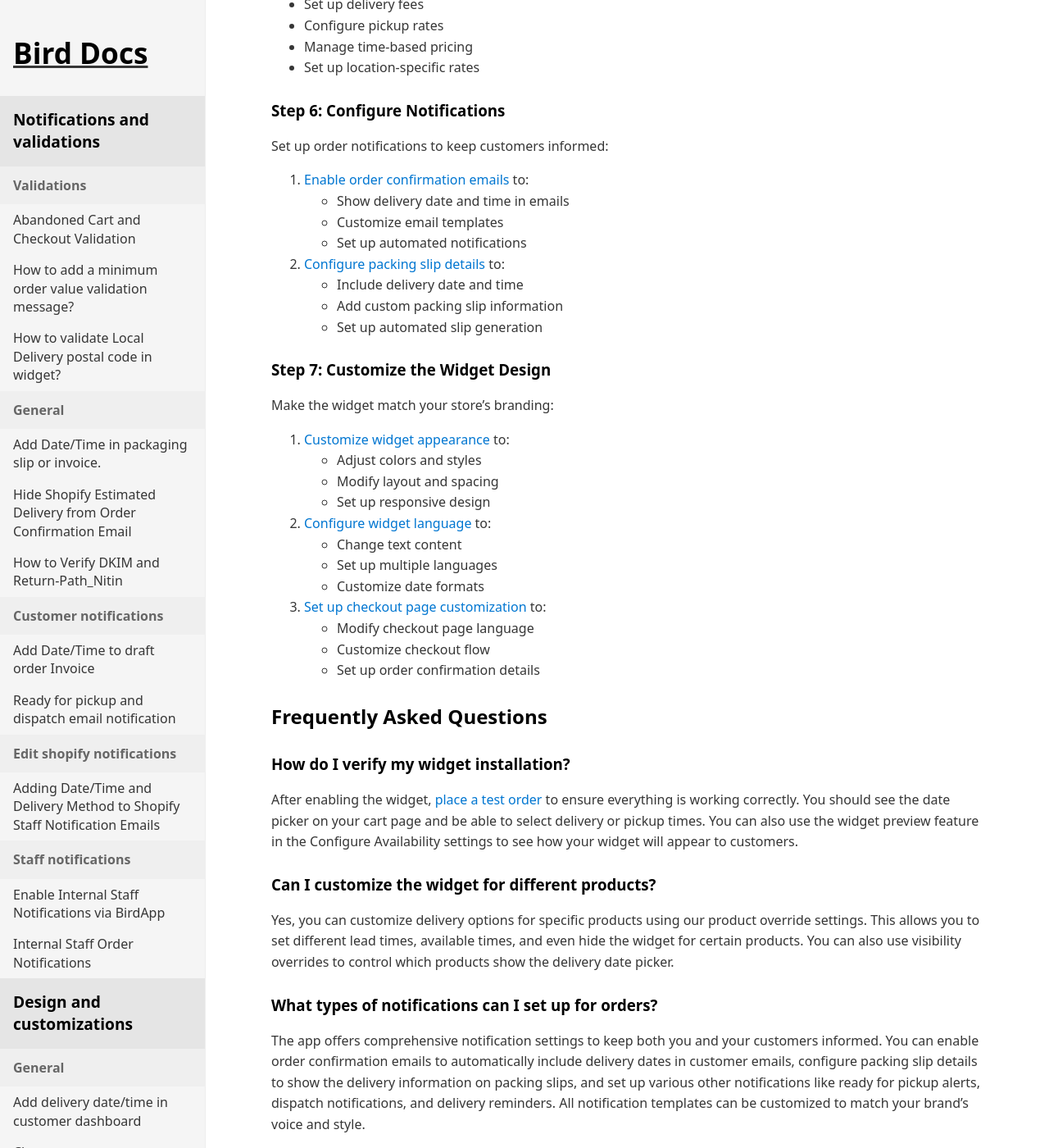
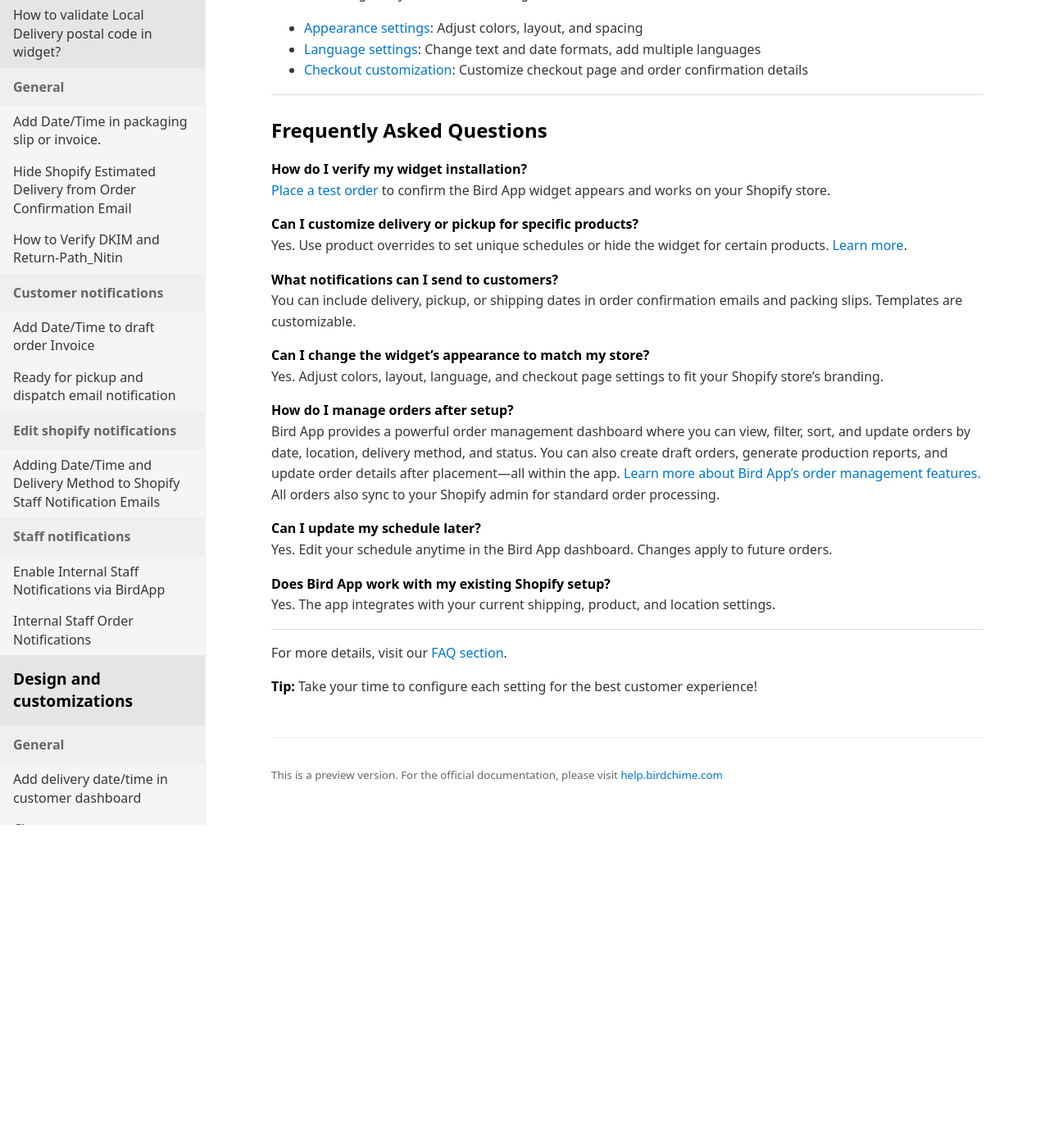
Before and after one commit to atinder/bird-docs, a Jekyll site: the page built from docs/getting-started/getting-started-with-widget/get-started-with-app-setup-1bbe1515-5d83-45a9-aca0-e021122944f2.md, in a window 1280 px wide and 1400 px high, scrolled down 1876 px. Shown: the whole window at 82% size. Built offline with Jekyll 4.4.1, drawn with Linux system fonts in a browser that asks for light colours; after the commit the page ends 2882 px from its top, so only the background shows below that; some of the changed text lies outside the part shown.

Commit message:
Update get-started-with-app-setup-1bbe1515-5d83-45a9-aca0-e021122944f2.md

```diff
--- a/docs/getting-started/getting-started-with-widget/get-started-with-app-setup-1bbe1515-5d83-45a9-aca0-e021122944f2.md
+++ b/docs/getting-started/getting-started-with-widget/get-started-with-app-setup-1bbe1515-5d83-45a9-aca0-e021122944f2.md
@@ -11,119 +11,102 @@
 
 # Getting Started: How to Set Up the Bird App Pickup and Delivery Widget on Shopify
 
-Welcome to Bird App Pickup and Delivery! This guide will help you set up your Shopify delivery app in a few easy steps — from installing the widget to configuring your store's delivery or pickup settings. By the end of this guide, you'll have a fully functional delivery date picker on your Shopify store.
+Welcome! This guide will help you quickly set up the Bird App Pickup and Delivery widget on your Shopify store. Follow these steps to enable delivery and pickup options for your customers.
 
-## Steps to Set Up Bird App Pickup and Delivery on Shopify
+---
 
-### Step 1: Enable the Widget in Your Theme
-First, you need to add the Bird App Pickup and Delivery widget to your Shopify theme. This step will make the delivery date picker visible on your store's cart page.
+## 1. Enable the Widget in Your Theme
+Add the Bird App widget to your Shopify theme so customers can select delivery or pickup dates at checkout.
 
-[Read our detailed guide on enabling the app in your theme](https://help.birdchime.com/en-us/article/enable-the-app-in-your-theme-450cbp/) to learn how to:
-- Access the widget placement settings
-- Select your theme for widget installation
-- Enable the app embed section
-- Verify the widget installation
+- [How to enable the widget in your theme](https://help.birdchime.com/en-us/article/enable-the-app-in-your-theme-450cbp/)
+- Access widget placement settings
+- Select your theme and enable the app embed
+- Verify installation: Use the widget preview or place a test order to confirm the date picker appears
 
-### Step 2: Configure Your Store's Schedule
-Choose the appropriate schedule configuration based on your business needs:
+---
 
-#### Option A: Same Schedule for All Locations
-If all your store locations operate on the same schedule, [follow this guide](https://help.birdchime.com/en-us/article/i-have-same-schedule-for-all-locations-13ukhrg/) to:
-- Set up a unified delivery and pickup schedule
-- Configure preparation times
-- Set up blockout dates
-- Manage product-specific delivery rules
+## 2. Configure Your Store's Schedule
+Choose how your store's delivery/pickup schedule works:
 
-#### Option B: Different Schedules per Location
-If your locations have different operating hours, [use this guide](https://help.birdchime.com/en-us/article/i-have-different-schedule-for-different-location-1f6j2p0/) to:
-- Configure location-specific schedules
-- Set up individual preparation times
-- Manage location-specific blockout dates
-- Handle location-based delivery rules
+**A. Same Schedule for All Locations**
+[Guide](https://help.birdchime.com/en-us/article/i-have-same-schedule-for-all-locations-13ukhrg/)
+- Set a unified delivery/pickup schedule
+- Configure preparation times and blockout dates
+- Product availability: Choose which products are eligible for delivery/pickup (e.g., exclude large items from delivery)
 
-### Step 3: Set Up Shipping Options
-Configure your shipping settings to ensure smooth delivery operations:
+**B. Different Schedules per Location**
+[Guide](https://help.birdchime.com/en-us/article/i-have-different-schedule-for-different-location-1f6j2p0/)
+- Set unique schedules, preparation times, and blockout dates for each location
 
-[Configure your shipping settings](https://help.birdchime.com/en-us/article/shipping-198gsjt/) to:
-- Set up shipping zones
-- Configure shipping rates
-- Manage shipping methods
-- Set up delivery timeframes
+---
 
-### Step 4: Configure Product-Specific Settings
-Customize delivery options for specific products:
+## 3. Set Up Shipping Calendar
+Configure your shipping calendar to let customers select shipping dates at checkout.
 
-1. [Set up schedule overrides](https://help.birdchime.com/en-us/article/product-override-g2yfl9/) to:
-   - Configure product-specific lead times
-   - Set custom available times
-   - Manage preparation times per product
+- [Shipping calendar setup](https://help.birdchime.com/en-us/article/shipping-198gsjt/)
+- Set available shipping days and cut-off times
+- Block out unavailable dates
+- Apply the same options as local delivery/pickup (no shipping zones/rates here)
 
-2. [Configure visibility overrides](https://help.birdchime.com/en-us/article/hide-or-show-widget-for-certain-products-only-14nf3pv/) to:
-   - Show or hide the widget for specific products
-   - Manage product-specific delivery options
-   - Set up product-based restrictions
+---
 
-### Step 5: Set Up Delivery and Pickup Rates
-[Configure your rates](https://help.birdchime.com/en-us/article/rates-control-jjcrrp/) to:
-- Set up delivery fees
-- Configure pickup rates
-- Manage time-based pricing
-- Set up location-specific rates
+## 4. Product-Specific Settings
+Customize delivery/pickup/shipping for specific products:
 
-### Step 6: Configure Notifications
-Set up order notifications to keep customers informed:
+- [Product schedule overrides](https://help.birdchime.com/en-us/article/product-override-g2yfl9/): Set unique lead times or available days for certain products
+- [Product visibility overrides](https://help.birdchime.com/en-us/article/hide-or-show-widget-for-certain-products-only-14nf3pv/): Show/hide the widget for specific products
 
-1. [Enable order confirmation emails](https://help.birdchime.com/en-us/article/enable-order-confirmation-email-with-slot-date-and-time-iju71t/) to:
-   - Show delivery date and time in emails
-   - Customize email templates
-   - Set up automated notifications
+---
 
-2. [Configure packing slip details](https://help.birdchime.com/en-us/article/add-datetime-in-packaging-slip-m9smdk/) to:
-   - Include delivery date and time
-   - Add custom packing slip information
-   - Set up automated slip generation
+## 5. Set Up Delivery, Pickup & Shipping Rates
+Configure how much you charge for each service:
 
-### Step 7: Customize the Widget Design
-Make the widget match your store's branding:
+- [Rates setup guide](https://help.birdchime.com/en-us/article/rates-control-jjcrrp/): Multiple ways to set up delivery, pickup, and shipping rates. See the guide for all available options.
 
-1. [Customize widget appearance](https://help.birdchime.com/en-us/article/how-to-customize-the-widget-look-1t5c07x/) to:
-   - Adjust colors and styles
-   - Modify layout and spacing
-   - Set up responsive design
+---
 
-2. [Configure widget language](https://help.birdchime.com/en-us/article/how-to-change-the-widget-language-11stcld/) to:
-   - Change text content
-   - Set up multiple languages
-   - Customize date formats
+## 6. Configure Notifications & Packing Slips
+Keep customers informed about their orders:
 
-3. [Set up checkout page customization](https://help.birdchime.com/en-us/article/setup-checkout-page-as-our-demo-1xddwhq/) to:
-   - Modify checkout page language
-   - Customize checkout flow
-   - Set up order confirmation details
+- [Order confirmation emails](https://help.birdchime.com/en-us/article/enable-order-confirmation-email-with-slot-date-and-time-iju71t/): Show selected date/time in confirmation emails (customizable templates)
+- [Packing slip details](https://help.birdchime.com/en-us/article/add-datetime-in-packaging-slip-m9smdk/): Add delivery/pickup date and time to packing slips (manual setup required)
+
+---
+
+## 7. Customize Widget Design
+Match the widget to your store's branding:
+
+- [Appearance settings](https://help.birdchime.com/en-us/article/how-to-customize-the-widget-look-1t5c07x/): Adjust colors, layout, and spacing
+- [Language settings](https://help.birdchime.com/en-us/article/how-to-change-the-widget-language-11stcld/): Change text and date formats, add multiple languages
+- [Checkout customization](https://help.birdchime.com/en-us/article/setup-checkout-page-as-our-demo-1xddwhq/): Customize checkout page and order confirmation details
+
+---
 
 ## Frequently Asked Questions
 
-### How do I verify my widget installation?
-After enabling the widget, [place a test order](https://help.birdchime.com/en-us/article/place-a-test-order-13fhz0a/) to ensure everything is working correctly. You should see the date picker on your cart page and be able to select delivery or pickup times. You can also use the widget preview feature in the Configure Availability settings to see how your widget will appear to customers.
+**How do I verify my widget installation?**
+[Place a test order](https://help.birdchime.com/en-us/article/place-a-test-order-13fhz0a/) to confirm the Bird App widget appears and works on your Shopify store.
 
-### Can I customize the widget for different products?
-Yes, you can customize delivery options for specific products using our product override settings. This allows you to set different lead times, available times, and even hide the widget for certain products. You can also use visibility overrides to control which products show the delivery date picker.
+**Can I customize delivery or pickup for specific products?**
+Yes. Use product overrides to set unique schedules or hide the widget for certain products. [Learn more](https://help.birdchime.com/en-us/article/product-override-g2yfl9/).
 
-### What types of notifications can I set up for orders?
-The app offers comprehensive notification settings to keep both you and your customers informed. You can enable order confirmation emails to automatically include delivery dates in customer emails, configure packing slip details to show the delivery information on packing slips, and set up various other notifications like ready for pickup alerts, dispatch notifications, and delivery reminders. All notification templates can be customized to match your brand's voice and style.
+**What notifications can I send to customers?**
+You can include delivery, pickup, or shipping dates in order confirmation emails and packing slips. Templates are customizable.
 
-### Can I change the widget's appearance to match my store's design?
-Yes, you can fully customize the widget's appearance using our design settings. This includes adjusting colors, styles, layout, and spacing. You can also change the widget language and customize the checkout page to maintain a consistent look and feel.
+**Can I change the widget's appearance to match my store?**
+Yes. Adjust colors, layout, language, and checkout page settings to fit your Shopify store's branding.
 
-### How do I manage orders after setup?
-The app integrates seamlessly with your Shopify admin panel. All orders with delivery or pickup dates will appear in your Shopify orders section with the selected date and time. You can [track orders on Google Calendar](https://help.birdchime.com/en-us/article/how-to-track-orders-on-google-calendar-7p8ous/) for better organization, and the app automatically updates order statuses based on your schedule settings.
+**How do I manage orders after setup?**
+Bird App provides a powerful order management dashboard where you can view, filter, sort, and update orders by date, location, delivery method, and status. You can also create draft orders, generate production reports, and update order details after placement—all within the app. [Learn more about Bird App's order management features.](https://help.birdchime.com/en-us/category/order-management-1l0qumf/) All orders also sync to your Shopify admin for standard order processing.
 
-### What if I need to modify my schedule after setup?
-You can easily update your schedule settings at any time through the Bird App dashboard. Changes to preparation times, blockout dates, or available time slots will automatically update the widget and affect only future orders. Existing orders will maintain their original schedule unless manually modified.
+**Can I update my schedule later?**
+Yes. Edit your schedule anytime in the Bird App dashboard. Changes apply to future orders.
 
-### How does this work with my existing Shopify setup?
-The app is designed to work alongside your existing Shopify configuration. It integrates with your current shipping rates, product settings, and store locations. You can configure rates to work with your existing shipping options, and the widget automatically adapts to your store's theme and design.
+**Does Bird App work with my existing Shopify setup?**
+Yes. The app integrates with your current shipping, product, and location settings.
 
-For more detailed answers to common questions, visit our [FAQ section](https://help.birdchime.com/en-us/article/faq-frequently-asked-questions-1xx5rjd/).
+---
 
-Remember, setting up your delivery and pickup options correctly is crucial for providing a great customer experience. Take your time to configure each setting properly!
+For more details, visit our [FAQ section](https://help.birdchime.com/en-us/article/faq-frequently-asked-questions-1xx5rjd/).
+
+**Tip:** Take your time to configure each setting for the best customer experience!
```
